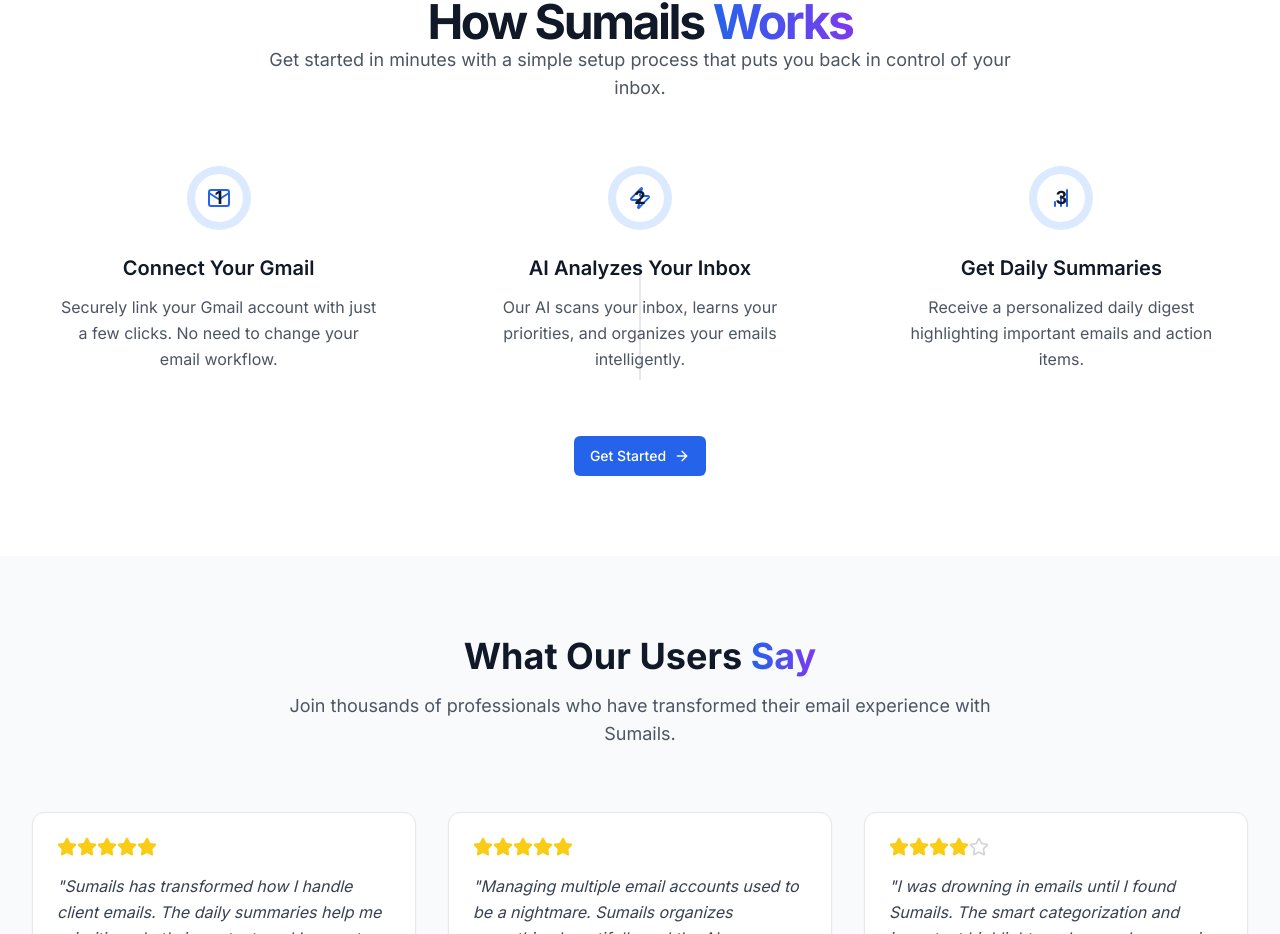
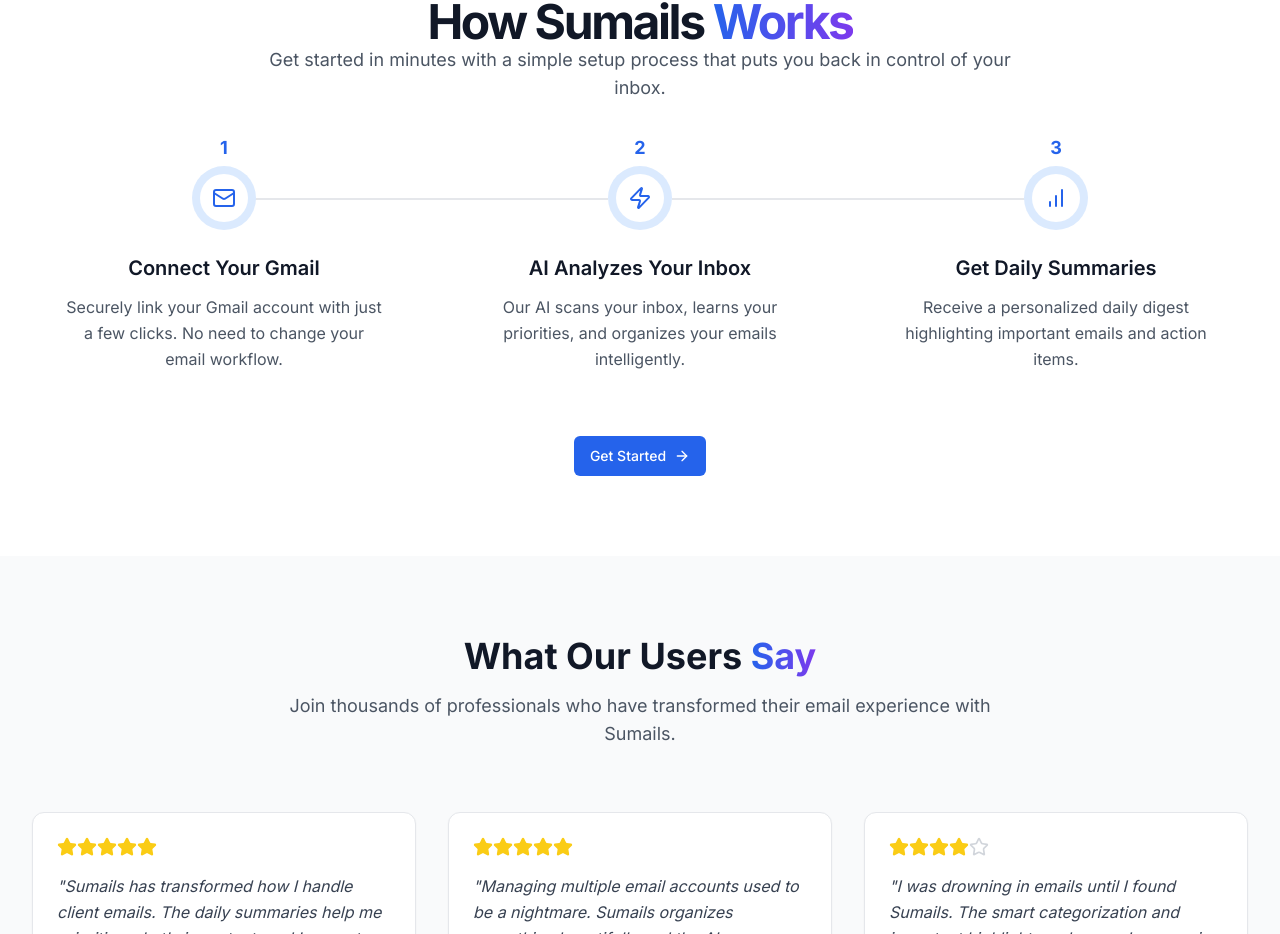
Before and after one commit to ytpm/sumails, a Next.js app: page / in a window 1280 px wide. Shown: the part 1775-2709 px from the top of the page. Built offline with nearby package versions, Linux system fonts and the light colour scheme; no server answers.

Commit message:
numbers alignment and crossing line

```diff
--- a/src/components/home/HowItWorks.tsx
+++ b/src/components/home/HowItWorks.tsx
@@ -57,11 +57,8 @@
         </div>
 
         <div ref={ref} className="relative">
-          {/* Connector Line */}
-          <div className="absolute bottom-24 left-1/2 top-24 hidden w-0.5 -translate-x-1/2 bg-gray-200 lg:block"></div>
-
           {/* Steps */}
-          <div className="relative z-10 grid grid-cols-1 gap-12 lg:grid-cols-3">
+          <div className="relative z-10 grid grid-cols-1 gap-12 lg:grid-cols-3 lg:gap-8">
             {steps.map((step, index) => (
               <motion.div
                 key={index}
@@ -69,18 +66,21 @@
                 variants={stepVariants}
                 initial="hidden"
                 animate={inView ? "visible" : "hidden"}
-                className="flex flex-col items-center text-center"
+                className="flex flex-col items-center text-center relative"
               >
-                <div className="relative mb-6">
+                <div className="relative mb-6 z-10">
+                  {/* Step number above the circle */}
+                  <div className="absolute -top-8 left-1/2 -translate-x-1/2">
+                    <span className="text-lg font-bold text-primary-600">
+                      {index + 1}
+                    </span>
+                  </div>
+
+                  {/* Icon circle */}
                   <div className="flex h-16 w-16 items-center justify-center rounded-full bg-primary-100">
                     <div className="flex h-12 w-12 items-center justify-center rounded-full bg-white text-primary-600">
                       {step.icon}
                     </div>
-                  </div>
-                  <div className="absolute left-0 top-0 flex h-full w-full items-center justify-center">
-                    <span className="text-lg font-bold text-gray-900">
-                      {index + 1}
-                    </span>
                   </div>
                 </div>
 
@@ -98,6 +98,13 @@
             ))}
           </div>
 
+          {/* Horizontal connector lines for desktop */}
+          <div className="absolute top-8 left-0 right-0 hidden lg:flex justify-between items-center px-[16.67%] z-0">
+            <div className="flex-1 h-0.5 bg-gray-200"></div>
+            <div className="w-16"></div>
+            <div className="flex-1 h-0.5 bg-gray-200"></div>
+          </div>
+
           <div className="mt-16 text-center">
             <a href="#" className="btn btn-primary inline-flex items-center">
               Get Started
```
